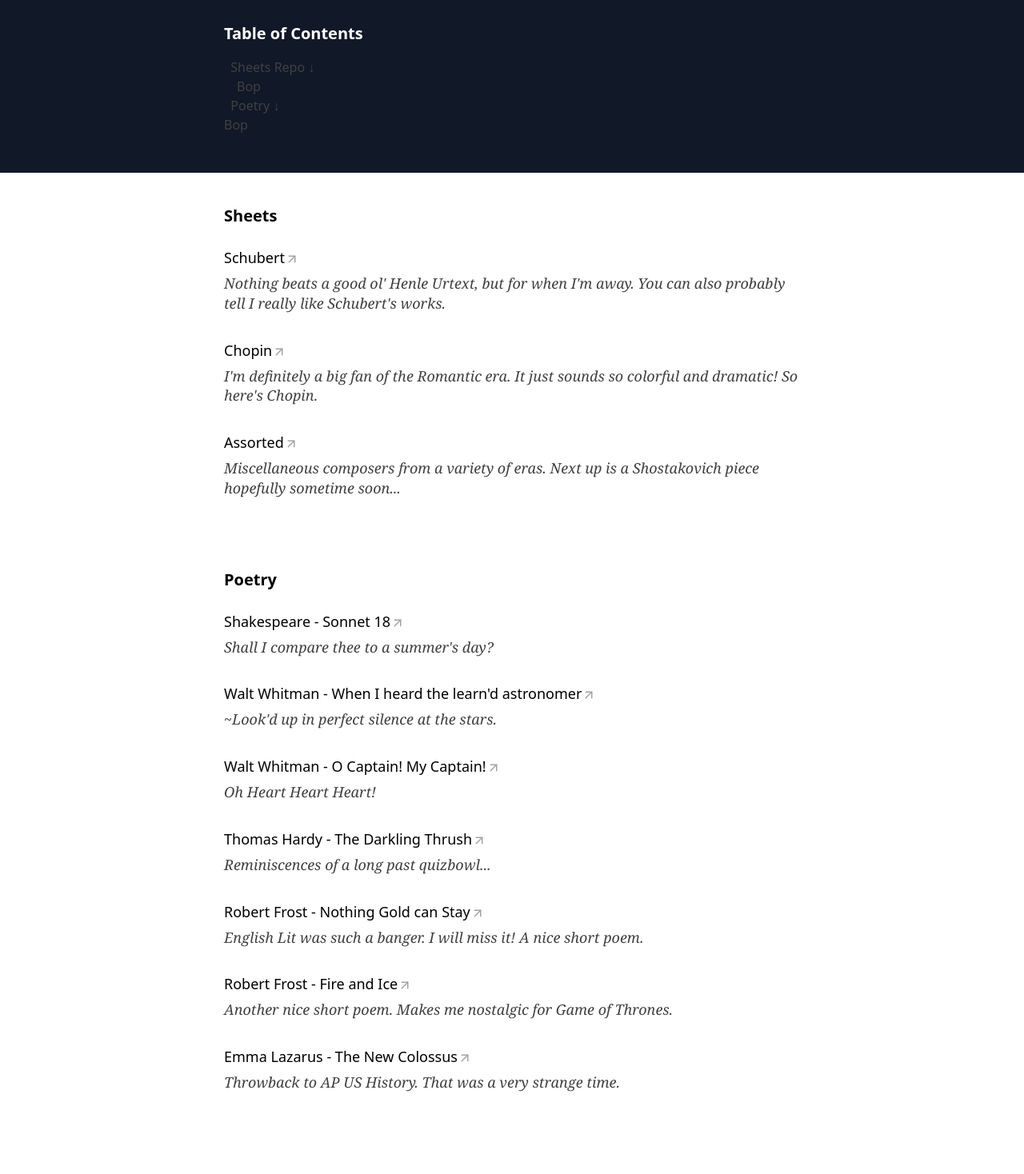
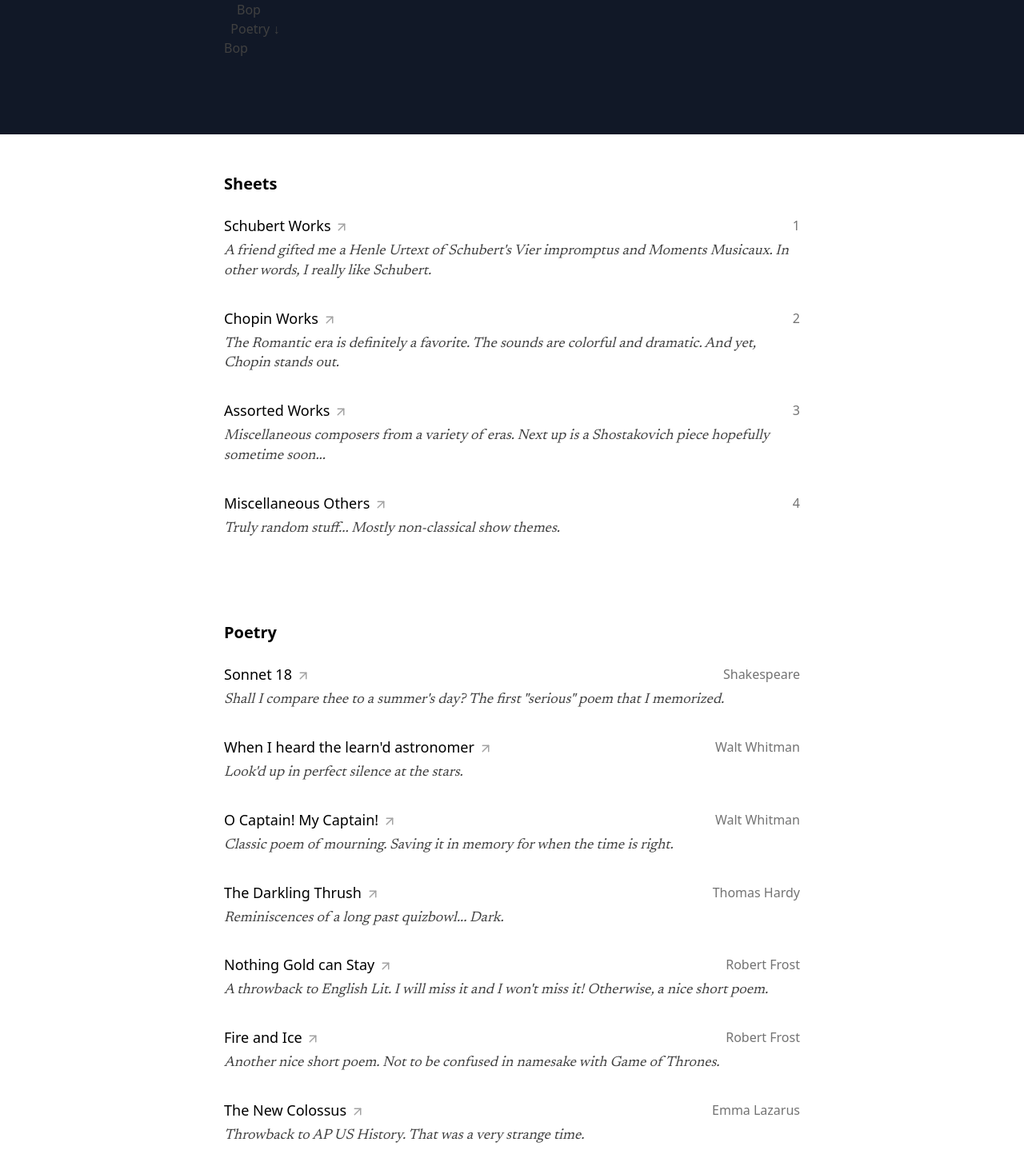
Before and after one commit to bryant-har/bryanthar.com, a Next.js app in the folder etamac/: page /about/arts in a window 1280 px wide. Shown: the part 584-2052 px from the top of the page at 80% size. Built offline with nearby package versions, Linux system fonts and the light colour scheme.

Commit message:
Modified yaml

```diff
--- a/etamac/package.json
+++ b/etamac/package.json
@@ -11,6 +11,7 @@
   "dependencies": {
     "@emotion/react": "^11.11.1",
     "@emotion/styled": "^11.11.0",
+    "@fontsource/newsreader": "^5.0.5",
     "@mui/icons-material": "^5.11.16",
     "@mui/material": "^5.13.4",
     "autoprefixer": "^10.4.14",
--- a/etamac/src/pages/_app.js
+++ b/etamac/src/pages/_app.js
@@ -3,7 +3,7 @@ import Head from 'next/head';
 import CssBaseline from '@mui/material/CssBaseline';
 import "../styles.css"
 import Navbar from "../components/Navbar"
-
+import "@fontsource/newsreader/400-italic.css";
 
 
 const defaultLayout = function getLayout(page) {
--- a/etamac/src/pages/about/arts/arts.yaml
+++ b/etamac/src/pages/about/arts/arts.yaml
@@ -1,34 +1,47 @@
 scores:
-  - title: Schubert
-    summary: Nothing beats a good ol' Henle Urtext, but for when I'm away. You can also probably tell I really like Schubert's works.
-    link: https://drive.google.com/drive/folders/1RRmIp2I_Eccf7PuX0F0xpMJAx4-ycq7M?usp=drive_link
-  - title: Chopin
-    summary: I'm definitely a big fan of the Romantic era. It just sounds so colorful and dramatic! So here's Chopin.
-    link: https://drive.google.com/drive/folders/1SWg54j6VFL66_LghZFY6-2wW-Kn87FcS?usp=drive_link
-  - title: Assorted
+  - title: Schubert Works
+    summary: A friend gifted me a Henle Urtext of Schubert's Vier impromptus and Moments Musicaux. In other words, I really like Schubert.
+    subtitle: 1
+    link: https://drive.google.com/drive/folders/1RRmIp2I_Eccf7PuX0F0xpMJAx4-ycq7M
+  - title: Chopin Works
+    summary: The Romantic era is definitely a favorite. The sounds are colorful and dramatic. And yet, Chopin stands out.
+    subtitle: 2
+    link: https://drive.google.com/drive/folders/1SWg54j6VFL66_LghZFY6-2wW-Kn87FcS
+  - title: Assorted Works
     summary: Miscellaneous composers from a variety of eras. Next up is a Shostakovich piece hopefully sometime soon...
-    link: https://drive.google.com/drive/folders/1RRmIp2I_Eccf7PuX0F0xpMJAx4-ycq7M?usp=drive_link
-
+    subtitle: 3
+    link: https://drive.google.com/drive/folders/1RRmIp2I_Eccf7PuX0F0xpMJAx4-ycq7M
+  - title: Miscellaneous Others
+    summary: Truly random stuff... Mostly non-classical show themes.
+    subtitle: 4
+    link: https://drive.google.com/drive/folders/1GUsh1Re0WEkL1qn_1FRTsYAtlkfI7Lh1
 
 poems:
-  - title: Shakespeare - Sonnet 18
-    summary: Shall I compare thee to a summer's day?
+  - title: Sonnet 18
+    summary: Shall I compare thee to a summer's day? The first "serious" poem that I memorized.
+    subtitle: Shakespeare
     link: https://www.poetryfoundation.org/poems/45087/sonnet-18-shall-i-compare-thee-to-a-summers-day
-  - title: Walt Whitman - When I heard the learn'd astronomer
-    summary: ~Look'd up in perfect silence at the stars.
+  - title: When I heard the learn'd astronomer
+    summary: Look'd up in perfect silence at the stars.
+    subtitle: Walt Whitman
     link: https://www.poetryfoundation.org/poems/45479/when-i-heard-the-learnd-astronomer
-  - title: Walt Whitman - O Captain! My Captain!
-    summary: Oh Heart Heart Heart!
+  - title:  O Captain! My Captain!
+    summary: Classic poem of mourning. Saving it in memory for when the time is right.
     link: https://www.poetryfoundation.org/poems/45474/o-captain-my-captain
-  - title: Thomas Hardy - The Darkling Thrush
-    summary: Reminiscences of a long past quizbowl...
+    subtitle: Walt Whitman
+  - title: The Darkling Thrush
+    summary: Reminiscences of a long past quizbowl... Dark.
+    subtitle: Thomas Hardy
     link: https://www.poetryfoundation.org/poems/44325/the-darkling-thrush
-  - title: Robert Frost - Nothing Gold can Stay
-    summary: English Lit was such a banger. I will miss it! A nice short poem.
+  - title: Nothing Gold can Stay
+    summary: A throwback to English Lit. I will miss it and I won't miss it! Otherwise, a nice short poem.
+    subtitle: Robert Frost
     link: https://www.poetryfoundation.org/poems/148652/nothing-gold-can-stay-5c095cc5ab679
-  - title: Robert Frost - Fire and Ice
-    summary:  Another nice short poem. Makes me nostalgic for Game of Thrones.
+  - title: Fire and Ice
+    summary: Another nice short poem. Not to be confused in namesake with Game of Thrones.
+    subtitle: Robert Frost
     link: https://www.poetryfoundation.org/poems/44263/fire-and-ice
-  - title: Emma Lazarus - The New Colossus
+  - title: The New Colossus
     summary: Throwback to AP US History. That was a very strange time.
+    subtitle: Emma Lazarus
     link: https://www.poetryfoundation.org/poems/46550/the-new-colossus
--- a/etamac/src/pages/about/arts/index.js
+++ b/etamac/src/pages/about/arts/index.js
@@ -8,7 +8,7 @@ export default function Arts() {
   console.log(data.poems)
   return <>
     <div>
-      <section className="pb-36 layout text-lg">
+      <section className="pb-12 layout text-lg">
         <h1 className="heading">Arts</h1>
         <p>
           I do <it className="text-purple-400">~creative~</it> stuff sometimes. <span className=" text-sm bg-green-100"> ¯\_(ツ)_/¯ </span>
@@ -21,8 +21,8 @@ export default function Arts() {
         </p>
       </section >
 
-      <div className="bg-gray-900 text-neutral-200 dark">
-        <section className="py-12 layout">
+      <div className="bg-gray-900 py-12 text-neutral-200 dark">
+        <section className="pb-12 layout">
           <h1 className="heading text-white" >Table of Contents</h1>
           <h2><a className="staticlink py-1 text-md" href="#sheets"> &nbsp; Sheets Repo <b>↓</b> &nbsp;</a></h2>
           <div className='pl-4'>
@@ -39,11 +39,11 @@ export default function Arts() {
 
 
 
-      <section id="sheets" className="py-10 layout">
+      <section id="sheets" className="py-12 layout">
         <h1 className="heading">Sheets</h1>
         {<LinkList data={data.scores}></LinkList>}
       </section>
-      <section id="poems" className="py-10 layout">
+      <section id="poems" className="py-12 layout">
         <h1 className="heading">Poetry</h1>
         {<LinkList data={data.poems}></LinkList>}
       </section>
--- a/etamac/src/static/LinkList.tsx
+++ b/etamac/src/static/LinkList.tsx
@@ -4,14 +4,15 @@ import { ArrowUpRight } from 'lucide-react';
 type ListItem = {
   title: string;
   summary: string;
+  subtitle: string
   link: string;
 };
 
 
 
 export default function SheetsList({ data }: { data: ListItem[] }) {
+  return <div className="grid gap-y-4">
 
-  return <div className="grid gap-y-4">
     {data.map((item) =>
       <a
         href={item.link}
@@ -20,9 +21,12 @@ export default function SheetsList({ data }: { data: ListItem[] }) {
         rel="noreferrer"
       >
         <div className="flex flex-col sm:flex-row sm:items-end mb-1.5">
-          <div className="text-lg text-black">
-            {item.title}
+          <div className="text-lg text-black font-normal">
+            {item.title}&nbsp;
             <ArrowUpRight size={18} className="inline text-neutral-400" />
+          </div>
+          <div className="sm:ml-auto mb-0.5 text-neutral-500">
+            {item.subtitle}
           </div>
         </div>
         <div className="text-lg leading-snug font-serif italic">
--- a/etamac/tailwind.config.js
+++ b/etamac/tailwind.config.js
@@ -10,7 +10,7 @@ const config = {
     extend: {
       fontFamily: {
         sans: [...defaultTheme.fontFamily.sans],
-        serif: [...defaultTheme.fontFamily.serif],
+        serif: ['Newsreader', ...defaultTheme.fontFamily.serif],
       },
     },
   },
```
Also changed, not shown: 1 other file (tests, documents, lock files or other folders).
